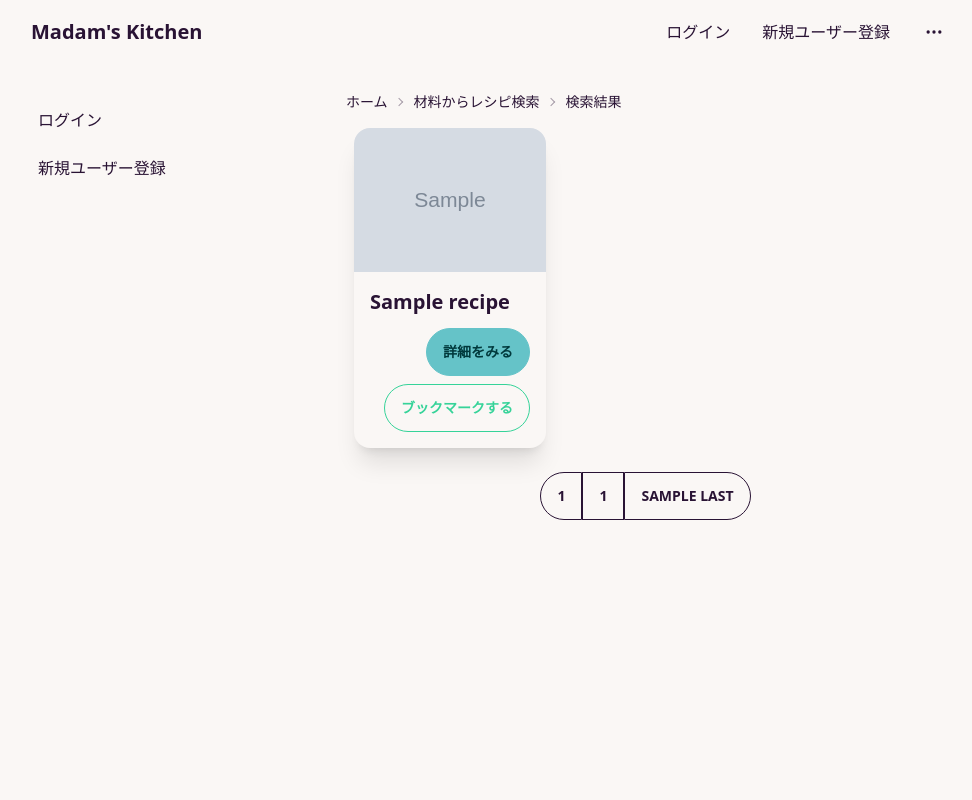
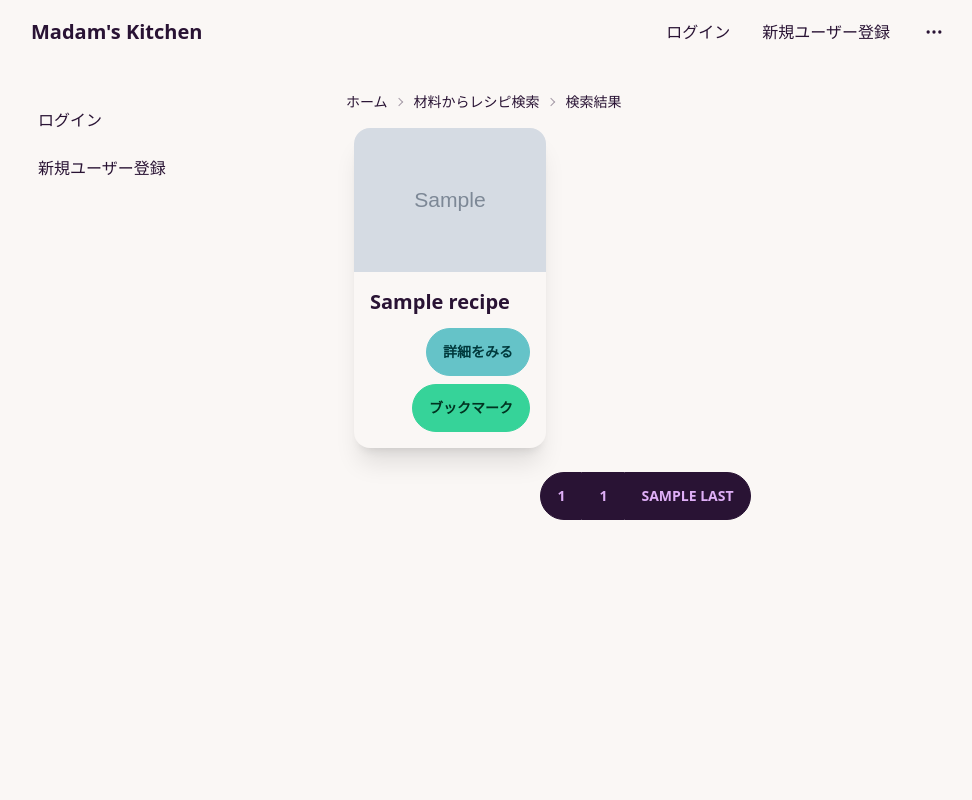
Before and after one commit to Kou0430/A05, a Flask app: template templates/recipe-search.html in a window 1280 px wide. Shown: the whole page, without its empty margins (154-1126 px from the left). Run offline with Flask 2, Linux system fonts and the light colour scheme; the template is opened without the code that fills it: most values are stand-ins (such as "Sample title", 1, 10 or a date in 2020); grey boxes marked "Sample" are stand-in pictures; some libraries are stand-ins or nearby versions.

Commit message:
fix デザイン(ボタン)

```diff
--- a/templates/bookmarks.html
+++ b/templates/bookmarks.html
@@ -39,7 +39,7 @@
           <a href="{{ bookmark.recipe_url }}" class="btn btn-ghost btn-xs">レシピ詳細</a>
         </th>
         <th>
-          <a href="{{ bookmark.id }}/bookmark-release" class="btn btn-success btn-xs">ブックマーク解除</a>
+          <a href="{{ bookmark.id }}/bookmark-release" class="btn btn-error btn-xs">ブックマーク解除</a>
         </th>
       </tr>
     </tbody>
--- a/templates/recipe-search.html
+++ b/templates/recipe-search.html
@@ -24,11 +24,11 @@
       </div>
       {% if not recipe.id in bookmark_RecipeIds %}
       <div class="card-actions justify-end">
-        <a href="/{{ now }}/{{ recipe.id }}/bookmark" role="button" class="btn btn-outline btn-success">ブックマークする</a>
+        <a href="/{{ now }}/{{ recipe.id }}/bookmark" role="button" class="btn btn-success">ブックマーク</a>
       </div>
       {% else %}
       <div class="card-actions justify-end">
-        <a href="/{{ now }}/{{ recipe.id }}/bookmark-release" role="button" class="btn btn-success">ブックマーク解除</a>
+        <a href="/{{ now }}/{{ recipe.id }}/bookmark-release" role="button" class="btn btn-error">ブックマーク解除</a>
       </div>
       {% endif %}
     </div>
@@ -38,21 +38,20 @@
 <div class="flex justify-center mt-4">
   <div class="btn-group">
     {% if now == 1 %}
+    <a href="/1/recipe-search" role="button" class="btn btn-active">1</a>
+    {% else %}
     <a href="/1/recipe-search" role="button" class="btn">1</a>
-    {% else %}
-    <a href="/1/recipe-search" role="button" class="btn btn-outline">1</a>
     {% endif %}
     {% for page in pages %}
       {% if page == now %}
-      <a href="/{{ page }}/recipe-search" role="button" class="btn">{{ page }}</button></a>
+      <a href="/{{ page }}/recipe-search" role="button" class="btn btn-active">{{ page }}</button></a>
       {% else %}
-        <a href="/{{ page }}/recipe-search" role="button" class="btn btn-outline">{{ page }}</a>
+        <a href="/{{ page }}/recipe-search" role="button" class="btn">{{ page }}</a>
       {% endif %}
     {% endfor %}
     <!-- <a href="/{{ last }}/recipe-search"><button class="btn" value="{{ last }}">{{ last }}</button></a> -->
-    <a href="/{{ last }}/recipe-search" role="button" class="btn btn-outline">{{ last }}</a>
+    <a href="/{{ last }}/recipe-search" role="button" class="btn">{{ last }}</a>
   </div>
 </div>
 
-
 {% endblock %}
```
